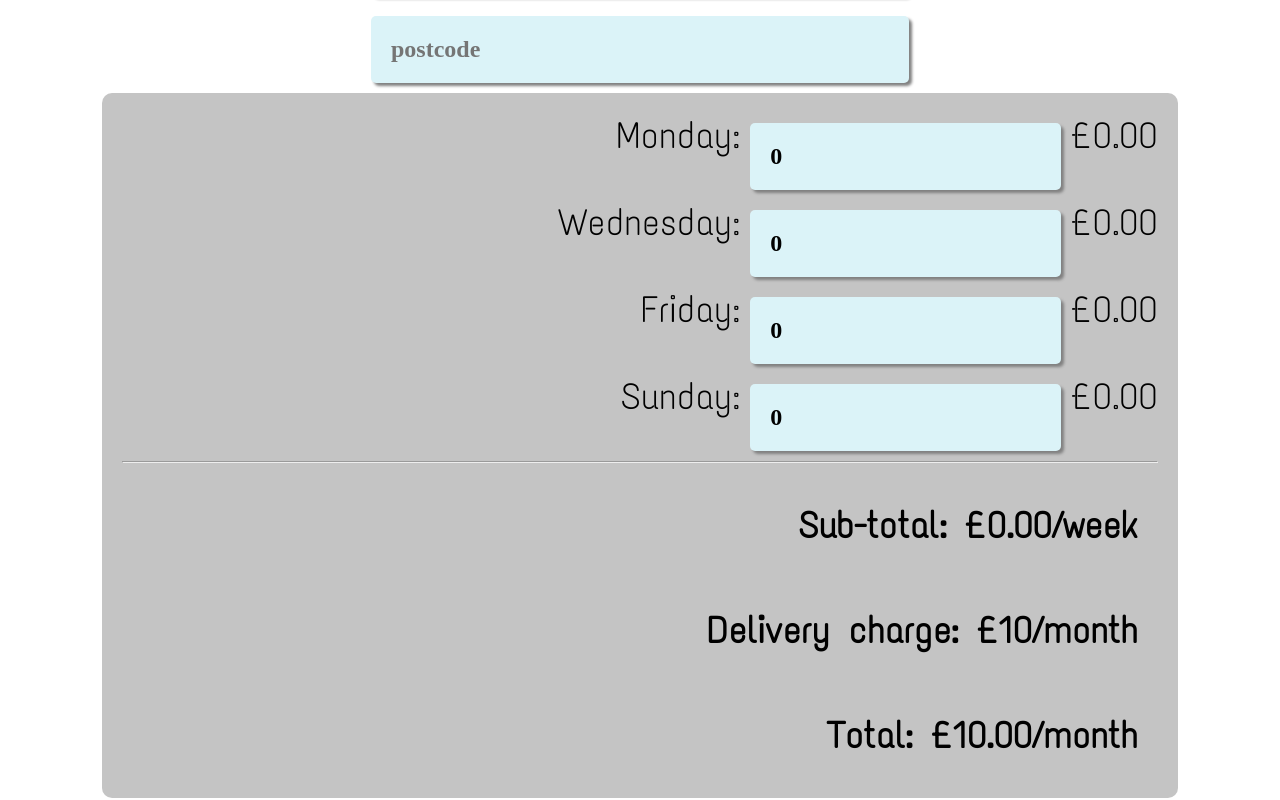
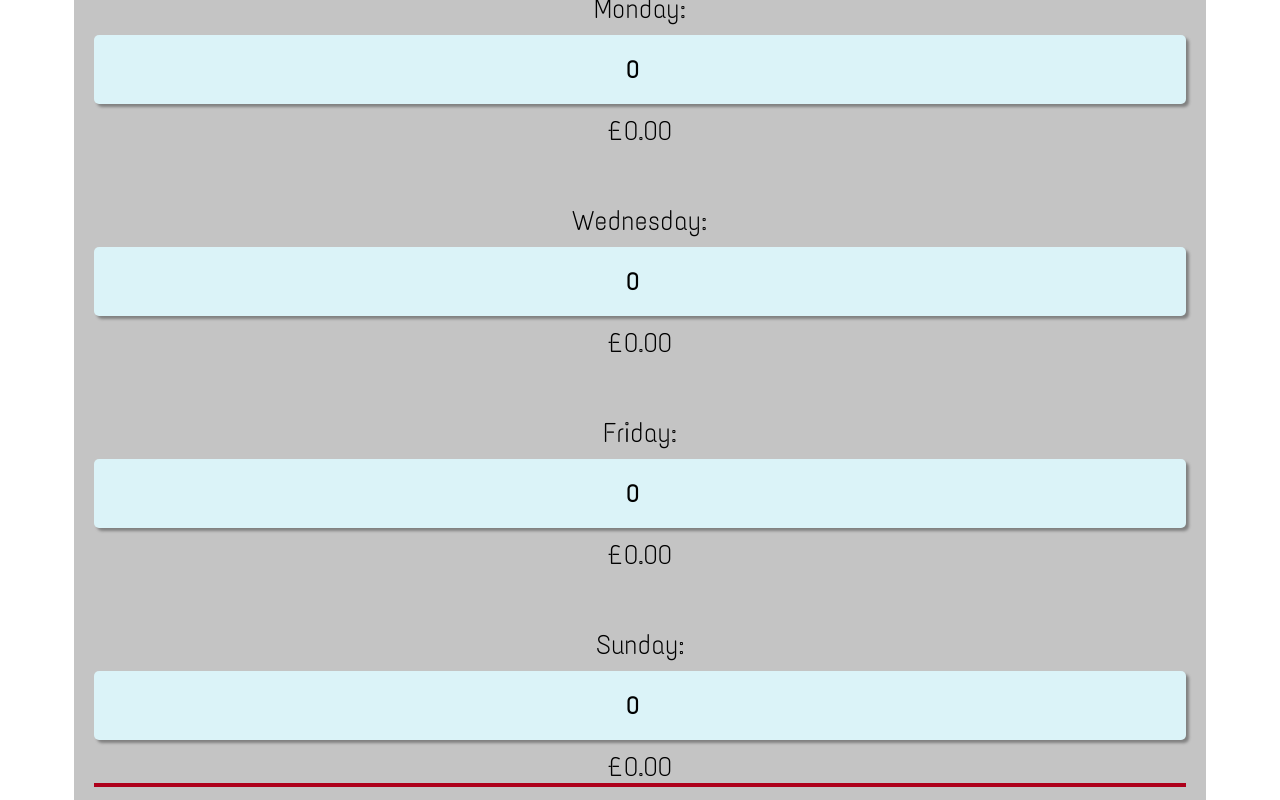
Before and after one commit to Lucy-de-Rojas/laceys, a Next.js app: page /MilkDelivery in a window 1280 px wide. Shown: the part 1120-1920 px from the top of the page. Built offline with nearby package versions, Linux system fonts and the light colour scheme.

Commit message:
ORDER PAGE >>> tidied up

```diff
--- a/pages/MilkDelivery.js
+++ b/pages/MilkDelivery.js
@@ -142,9 +142,9 @@ const formDefaults= {
     <br />
     <span style={{
         backgroundColor: 'green',
-        padding: '20px 100px',
+        // padding: '20px 100px',
         color: 'white',
-        lineHeight: '3',
+        // lineHeight: '3',
     }}>
 
     semi skimmed milk
@@ -265,6 +265,9 @@ const formDefaults= {
 
 
 
+
+
+
 {/* postcode: */}
    <input  {
             ...register('postcode', {
@@ -295,6 +298,15 @@ const formDefaults= {
 
 
         /><p className={styles.errormessage}>{errors.postcode?.message}</p>
+
+
+
+
+
+
+
+
+
 
 
 
@@ -335,7 +347,7 @@ const formDefaults= {
 
 
 
-
+<br /><br /><br />
 
 
 
@@ -372,6 +384,7 @@ const formDefaults= {
         </div>  {/* end of .dayOfWeek */}
 
 
+        <br /><br /><br />
 
 
 
@@ -409,6 +422,7 @@ const formDefaults= {
 
 
 
+<br /><br /><br />
 
 
 <div className={styles.dayOfWeek}>
@@ -437,21 +451,18 @@ const formDefaults= {
 
 </div>  {/* end of .dayOfWeek */}
 
-<hr style={{
-    width: '100%',
-}} />
+
+
+
+
+<hr className={styles.hr} />
 
 
 
 
 {/* subtotal: */}
-<p style={{
-    textAlign: 'right',
-    width: '100%',
-    fontWeight: 'bold',
-    padding: '20px',
-    marginTop: '20px',
-}}>Sub-total: £{(
+<p className={styles.subtotals}>
+    Sub-total:<br /> £{(
                 (parseInt(monday) +
                 parseInt(wednesday)+
                 parseInt(friday)+
@@ -464,26 +475,13 @@ const formDefaults= {
 
 
 {/* delivery: */}
-<p style={{
-    textAlign: 'right',
-    width: '100%',
-    fontWeight: 'bold',
-    padding: '20px',
-    marginTop: '20px',
-}}>Delivery charge: £10/month</p>
-
+<p className={styles.subtotals}>Delivery charge:<br /> £10/month</p>
 
 
 
 
 {/* total: */}
-                <p style={{
-    textAlign: 'right',
-    width: '100%',
-    fontWeight: 'bold',
-    padding: '20px',
-    marginTop: '20px',
-}}>Total: £{(
+                <p className={styles.subtotals}>Total:<br /> £{(
                 (parseInt(monday) +
                 parseInt(wednesday)+
                 parseInt(friday)+
--- a/styles/globals.css
+++ b/styles/globals.css
@@ -37,5 +37,5 @@ h2 {
 
 
 p {
-    font-size: 2.3rem;
+    font-size: 1.7rem;
 }
--- a/styles/layout.module.css
+++ b/styles/layout.module.css
@@ -14,7 +14,7 @@
     justify-content: center;
     text-align: center;
 
-    padding: 0 40px;
+    padding: 0 10px;
     margin: 20px 0 100px 0;
 
 }
--- a/styles/milkDelivery.module.css
+++ b/styles/milkDelivery.module.css
@@ -24,13 +24,17 @@
 
 .input, .submit {
 
+    box-sizing: border-box;
+
     font-size: 1.5rem;
+
     padding: 20px;
-    margin: 10px;
+    margin: 10px 0;
+
     border-radius: 5px;
     border: 0;
     box-shadow: 3px 3px 3px grey;
-    font-family: "mainTHIN";
+    font-family: "textMe";
     background-color: rgb(219, 243, 248);
 
 
@@ -40,8 +44,9 @@
 
 .input {
 
-    /* width: 100%; */
+    width: 100%;
     font-weight: bolder;
+    text-align: center;
 
 }
 
@@ -59,12 +64,17 @@
 
 
 
+
+
+
+
+
 .daysOfWeekWRAPPER {
     background-color: rgba(136, 136, 136, 0.496);
     width: 100%;
     border-radius: 10px;
 
-    padding: 20px;
+    padding: 20px ;
 
     display: flex;
     flex-direction: column;
@@ -75,13 +85,16 @@
 
 .dayOfWeek {
     width: 100%;
+    box-sizing: border-box;
     /* background-color: red; */
 
     display: flex;
+    flex-direction: column;
     justify-content: right;
     /* /* align-items: center; */
 
 }
+
 
 .dayOfWeek > * {
     /* text-align: center; */
@@ -90,9 +103,47 @@
 
 
 .dayOfWeek > :nth-child(2) {
-    width: 30%;
+    /* width: 70%; */
 
 }
+
+
+
+
+
+.subtotals {
+    /* text-align: right; */
+    width: 100%;
+    font-weight: bold;
+    padding: 20px;
+    margin-top: 20px;
+    /* background-color: red; */
+
+    font-size: 1.9rem;
+
+
+}
+
+
+
+
+
+
+
+
+.hr {
+    width: 100%;
+    border: 2px  solid var(--terraCotta);
+}
+
+
+
+
+
+
+
+
+
 
 
 
@@ -113,11 +164,6 @@
 
 
 
-    .input {
-
-        width: 50%;
-
-    }
 
 
 
```
Also changed, not shown: pages/about.js (+6 -44 lines), 1 other file (tests, documents, lock files or other folders).
